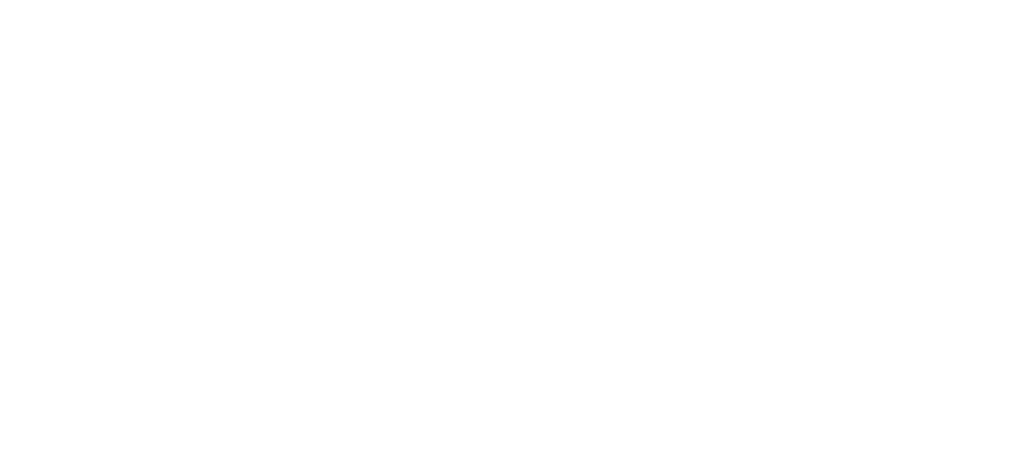
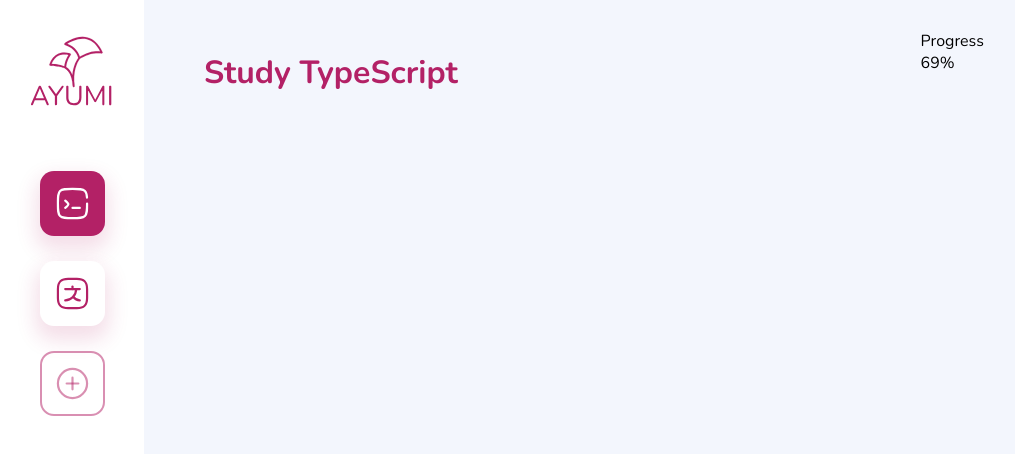
Before and after one commit to CloudMamoru/ayumi--pet--, a plain HTML site: page index.html in a window 1280 px wide. Shown: the whole page, without its empty margins (0-1015 px from the left). Drawn offline with nearby package versions, Linux system fonts and the light colour scheme.

Commit message:
The left part of the app has been laid out

```diff
--- a/index.html
+++ b/index.html
@@ -4,13 +4,55 @@
 <head>
   <meta charset="UTF-8">
   <meta name="viewport" content="width=device-width, initial-scale=1.0">
-  <link rel="stylesheet" href="css/index.css">
+  <link rel="stylesheet" href="styles/main.css">
+  <link rel="preconnect" href="https://fonts.googleapis.com">
+  <link rel="preconnect" href="https://fonts.gstatic.com" crossorigin>
+  <link
+    href="https://fonts.googleapis.com/css2?family=Nunito:ital,wght@0,200..1000;1,200..1000&family=Raleway:ital,wght@0,100..900;1,100..900&family=Ubuntu:ital,wght@0,300;0,400;0,500;0,700;1,300;1,400;1,500;1,700&display=swap"
+    rel="stylesheet" />
+
   <title>Ayumi</title>
-  <script src="js/index.js"></script>
+  <script src="scripts/app.js" defer></script>
 </head>
 
 <body>
+  <div class="app">
+    <!-- Sidebar -->
+    <div class="sidebar">
+      <!-- Logo -->
+      <img src="images/logo.svg" alt="logo" class="logo">
+      <!-- Menu -->
+      <nav class="menu">
+        <div class="menu__list">
+          <button class="menu__item menu__item_active">
+            <img src="images/programming_btn.svg" alt="programming_btn" class="img">
+          </button>
+          <button class="menu__item">
+            <img src="images/language_btn.svg" alt="language_btn" class="img">
+          </button>
+        </div>
+        <button class="menu__add">
+          <img src="images/add_btn.svg" alt="plus" class="img">
+        </button>
+      </nav>
 
+    </div>
+    <div class="content">
+      <header class="header">
+        <h1 class="h1">Study TypeScript</h1>
+        <div class="progress">
+          <div class="progress__text">
+            <div class="progress__name">Progress</div>
+            <div class="progress__percent">69%</div>
+          </div>
+          <div class="progress__bar">
+            <div class="progress__cover-bar">
+            </div>
+          </div>
+        </div>
+      </header>
+    </div>
+  </div>
 </body>
 
 </html>
--- /dev/null
+++ b/scripts/app.js
@@ -0,0 +1,5 @@
+'use strict'
+
+document.querySelector('.btn').addEventListener('click', function () {
+  console.log(this)
+})
--- /dev/null
+++ b/styles/main.css
@@ -0,0 +1,124 @@
+* {
+  box-sizing: border-box;
+}
+
+:root {
+  --main-bg-color: #F3F6FD;
+  --main: #B32166;
+}
+
+body {
+  font-family: "Nunito", serif;
+  margin: 0;
+  background: var(--main-bg-color);
+}
+
+.app {
+  display: flex;
+  flex-direction: row;
+}
+
+.sidebar {
+  background: white;
+  min-height: 100vh;
+  padding: 30px;
+}
+
+.img {
+  height: 35px;
+}
+
+.logo {
+  margin-bottom: 50px;
+}
+
+.menu__list {
+  display: flex;
+  flex-direction: column;
+  gap: 25px;
+}
+
+.menu {
+  display: flex;
+  flex-direction: column;
+  gap: 25px;
+  align-items: center;
+}
+
+.menu__item {
+  background: #FFFFFF;
+  -webkit-box-shadow: 0px 10px 20px 4px rgba(179,33,101,0.15);
+  -moz-box-shadow: 0px 10px 20px 4px rgba(179,33,101,0.15);
+  box-shadow: 0px 10px 20px 4px rgba(179,33,101,0.15);
+  border-radius: 14px;
+  border: none;
+  height: 65px;
+  width: 65px;
+
+  display: flex;
+  justify-content: center;
+  align-items: center;
+
+  cursor: pointer;
+}
+
+.menu__item:hover {
+  background-color: rgb(179, 33, 102, 0.5);
+}
+
+.menu__item:hover img {
+  filter: brightness(0) invert(1);
+}
+
+.menu__item_active {
+  background-color: #B32166;
+}
+
+.menu__item_active img {
+  filter: brightness(0) invert(1);
+}
+
+.menu__item_active:hover {
+  background: #9f094f;
+}
+
+.menu__add {
+  background: none;
+  border: 2px solid rgba(179,33,102,0.5);
+  border-radius: 14px;
+  height: 65px;
+  width: 65px;
+
+  display: flex;
+  justify-content: center;
+  align-items: center;
+
+  cursor: pointer;
+}
+
+
+.menu__add:hover {
+  background-color: rgb(179, 33, 102, 0.08);
+}
+
+
+
+
+
+
+
+.header {
+  display: flex;
+  justify-content: space-between;
+  flex-direction: row;
+}
+
+.content {
+  min-width: 900px;
+  padding: 30px 60px;
+
+}
+
+.h1 {
+  color: #B32166;
+}
```
Also changed, not shown: css/index.css (deleted), images/add_btn.svg (added), images/language_btn.svg (added), images/logo.svg (added), images/plus_btn.svg (added), images/programming_btn.svg (added), js/index.js (deleted), 1 other file.
